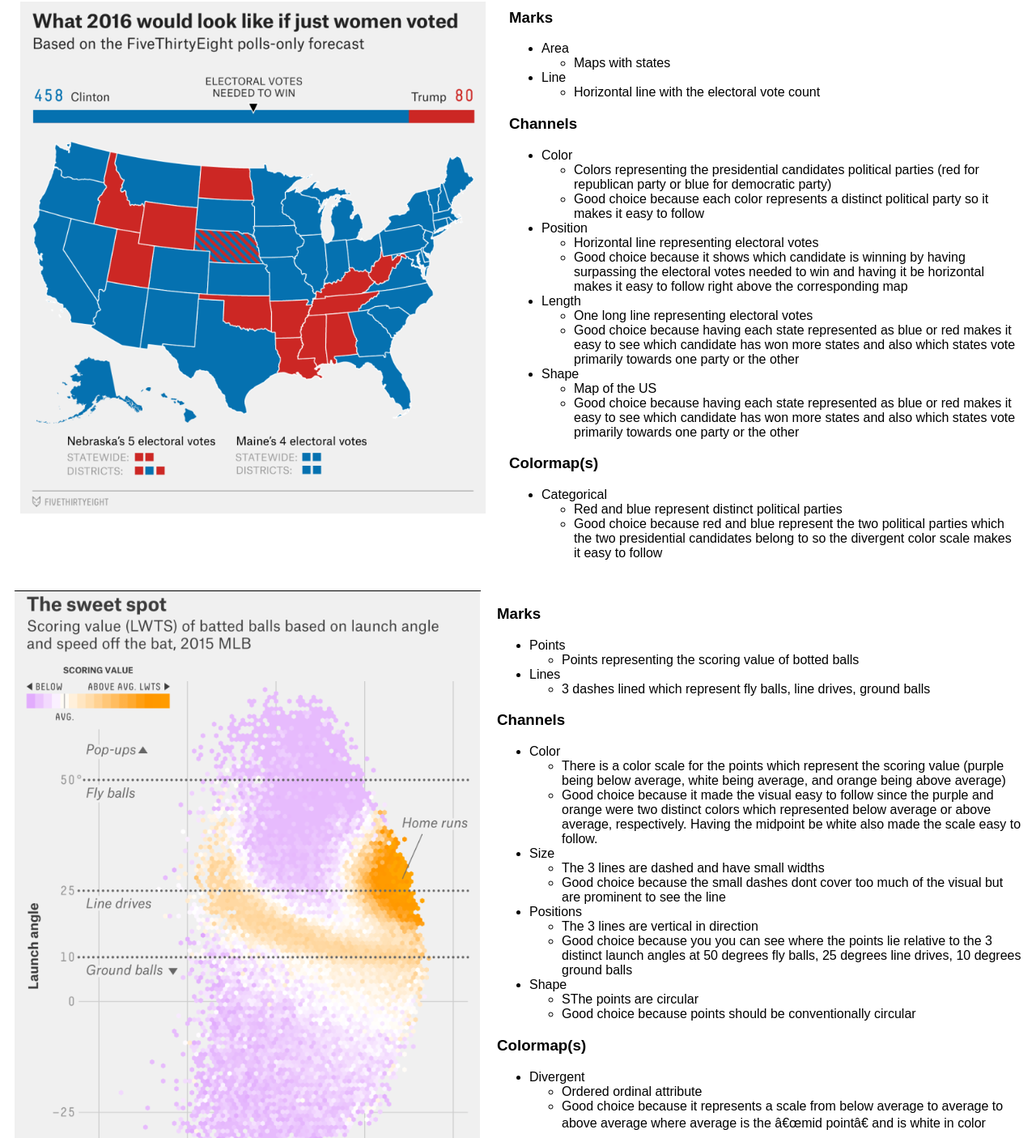
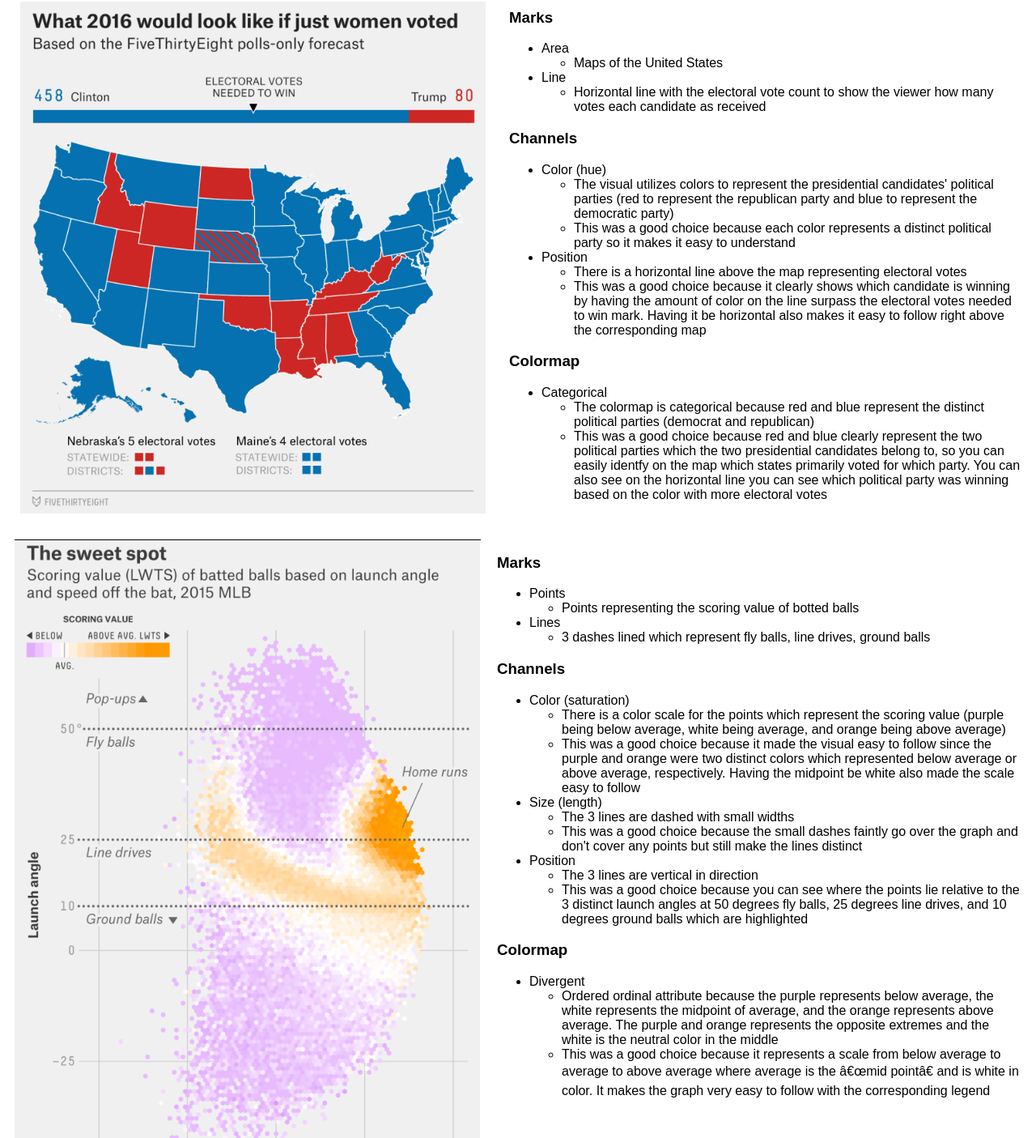
Before and after one commit to DS4200-S23-Class/hw-03-xander-and-adithi, a plain HTML site: page index.html in a window 1280 px wide. Shown: the part 119-1524 px from the top of the page at 81% size. Drawn offline with Linux system fonts and the light colour scheme.

Commit message:
adding more comments and editing/adding to the text explanations

```diff
--- a/index.html
+++ b/index.html
@@ -11,6 +11,7 @@
 
     <h1>hw-03: Interactive Webpage, and Marks & Channels</h1>
 
+    <!--create the interactive button to switch the view to "dark mode"-->
     <div class="centered"><button onclick="toggle_dark_mode()">Toggle Dark Mode</button></div>
 
     <div class="row">
@@ -24,45 +25,37 @@
             <ul>
                 <li>Area</li>
                 <ul>
-                    <li>Maps with states</li>
+                    <li>Maps of the United States</li>
                 </ul>
                 <li>Line</li>
                 <ul>
-                    <li>Horizontal line with the electoral vote count</li>
+                    <li>Horizontal line with the electoral vote count to show the viewer how many votes each candidate as received</li>
                 </ul>
             </ul>
 
+            <!--the channels for the first image-->
             <h3>Channels</h3>
             <ul>
-                <li>Color</li>
+                <li>Color (hue)</li>
                 <ul>
-                    <li>Colors representing the presidential candidates political parties (red for republican party or blue for democratic party)</li>
-                    <li>Good choice because each color represents a distinct political party so it makes it easy to follow</li>
+                    <li>The visual utilizes colors to represent the presidential candidates' political parties (red to represent the republican party and blue to represent the democratic party)</li>
+                    <li>This was a good choice because each color represents a distinct political party so it makes it easy to understand</li>
                 </ul>
 
                 <li>Position</li>
                 <ul>
-                    <li>Horizontal line representing electoral votes</li>
-                    <li>Good choice because it shows which candidate is winning by having surpassing the electoral votes needed to win and having it be horizontal makes it easy to follow right above the corresponding map</li>
-                </ul>
-                <li>Length</li>
-                <ul>
-                    <li>One long line representing electoral votes</li>
-                    <li>Good choice because having each state represented as blue or red makes it easy to see which candidate has won more states and also which states vote primarily towards one party or the other</li>
-                </ul>
-                <li>Shape</li>
-                <ul>
-                    <li>Map of the US</li>
-                    <li>Good choice because having each state represented as blue or red makes it easy to see which candidate has won more states and also which states vote primarily towards one party or the other</li>
+                    <li>There is a horizontal line above the map representing electoral votes</li>
+                    <li>This was a good choice because it clearly shows which candidate is winning by having the amount of color on the line surpass the electoral votes needed to win mark. Having it be horizontal also makes it easy to follow right above the corresponding map</li>
                 </ul>
             </ul>
 
-            <h3>Colormap(s)</h3>
+            <!--the colormap for the first image-->
+            <h3>Colormap</h3>
             <ul>
                 <li>Categorical</li>
                 <ul>
-                    <li>Red and blue represent distinct political parties</li>
-                    <li>Good choice because red and blue represent the two political parties which the two presidential candidates belong to so the divergent color scale makes it easy to follow</li>
+                    <li>The colormap is categorical because red and blue represent the distinct political parties (democrat and republican)</li>
+                    <li>This was a good choice because red and blue clearly represent the two political parties which the two presidential candidates belong to, so you can easily identfy on the map which states primarily voted for which party. You can also see on the horizontal line you can see which political party was winning based on the color with more electoral votes</li>
                 </ul>
             </ul>
 
@@ -75,6 +68,7 @@
             <img src="img/vis2.png">
         </div>
         <div class="col">
+            <!--the marks for the second image-->
             <h3>Marks</h3>
             <ul>
                 <li>Points</li>
@@ -86,37 +80,32 @@
                     <li>3 dashes lined which represent fly balls, line drives, ground balls</li>
                 </ul>
             </ul>
-
+            <!--the channels for the second image-->
             <h3>Channels</h3>
             <ul>
-                <li>Color</li>
+                <li>Color (saturation)</li>
                 <ul>
                     <li>There is a color scale for the points which represent the scoring value (purple being below average, white being average, and orange being above average)</li>
-                    <li>Good choice because it made the visual easy to follow since the purple and orange were two distinct colors which represented below average or above average, respectively. Having the midpoint be white also made the scale easy to follow.</li>
+                    <li>This was a good choice because it made the visual easy to follow since the purple and orange were two distinct colors which represented below average or above average, respectively. Having the midpoint be white also made the scale easy to follow</li>
                 </ul>
-                <li>Size</li>
+                <li>Size (length)</li>
                 <ul>
-                    <li>The 3 lines are dashed and have small widths</li>
-                    <li>Good choice because the small dashes dont cover too much of the visual but are prominent to see the line</li>
+                    <li>The 3 lines are dashed with small widths</li>
+                    <li>This was a good choice because the small dashes faintly go over the graph and don't cover any points but still make the lines distinct</li>
                 </ul>
-                <li>Positions</li>
+                <li>Position</li>
                 <ul>
                     <li>The 3 lines are vertical in direction</li>
-                    <li>Good choice because you you can see where the points lie relative to the 3 distinct launch angles at 50 degrees fly balls, 25 degrees line drives, 10 degrees ground balls</li>
-                </ul>
-                <li>Shape</li>
-                <ul>
-                    <li>SThe points are circular</li>
-                    <li>Good choice because points should be conventionally circular</li>
+                    <li>This was a good choice because you can see where the points lie relative to the 3 distinct launch angles at 50 degrees fly balls, 25 degrees line drives, and 10 degrees ground balls which are highlighted</li>
                 </ul>
             </ul>
-
-            <h3>Colormap(s)</h3>
+            <!--the colormap for the second image-->
+            <h3>Colormap</h3>
             <ul>
                 <li>Divergent</li>
                 <ul>
-                    <li>Ordered ordinal attribute</li>
-                    <li>Good choice because it represents a scale from below average to average to above average where average is the “mid point” and is white in color</li>
+                    <li>Ordered ordinal attribute because the purple represents below average, the white represents the midpoint of average, and the orange represents above average. The purple and orange represents the opposite extremes and the white is the neutral color in the middle</li>
+                    <li>This was a good choice because it represents a scale from below average to average to above average where average is the “mid point” and is white in color. It makes the graph very easy to follow with the corresponding legend</li>
                 </ul>
             </ul>
 
@@ -129,44 +118,48 @@
             <img src="img/vis3.png">
         </div>
         <div class="col">
+            <!--the marks for the third image-->
             <h3>Marks</h3>
             <ul>
-                <li>Area: Pie chart represented as a circle with wedges corresponding to the percentage</li>
+                <li>Area</li>
+                <ul>
+                    <li>Pie chart represented as a circle with wedges corresponding to each percentage</li>
+                </ul>
             </ul>
-
+            <!--the channels for the third image-->
             <h3>Channels</h3>
             <ul>
-                <li>Color: </li>
+                <li>Color (hue)</li>
                 <ul>
-                    <li>Each country corresponds to a wedge color</li>
-                    <li>Good choice because it makes the chart easy to follow and trace back to the corresponding country</li>
+                    <li>Each country corresponds to a distinct wedge color in the pie chart</li>
+                    <li>This was a good choice because it makes the chart easy to follow and trace back to the corresponding country based on color</li>
                 </ul>
-                <li>Shape: </li>
+                <li>Shape</li>
                 <ul>
-                    <li>Circle representing 100% and each wedge in the circle representing a percentage which all add up to 100%</li>
-                    <li>Good choice because teh circle represents the full 100% and all of the wedges add up to 100%</li>
+                    <li>The visual is a circular pie chart representing 100% and each wedge in the circle represents a percentage which all add up to 100%</li>
+                    <li>This was a good choice because, since we were dealing with percentages a pie chart made the most sense to show the proportions</li>
                 </ul>
-                <li>Size: </li>
+                <li>Size</li>
                 <ul>
-                    <li>Each wedge size corresponds to its percentage out of 100%</li>
-                    <li>Good choice because it shows the proportions relative to the total</li>
+                    <li>Each wedge size in the pie chart corresponds to its percentage out of 100%</li>
+                    <li>This was a good choice because it shows the proportion of individuals from each country relative to the total number of individuals in the sample data (top 50 finishers)</li>
                 </ul>
                 <ul>
                 </ul>
             </ul>
-
+            <!--the channels for the third image-->
             <h3>Colormap(s)</h3>
             <ul>
                 <li>Categorical: </li>
                 <ul>
-                    <li>Each color represents one distinct country</li>
-                    <li>Good choice because it makes the visual clear and easy to follow with the legend denoting each country's corresponding color on the chart </li>
+                    <li>Each color represents a distinct country of origin</li>
+                    <li>This was a good choice because it makes the visual clear and easy to follow with the legend denoting each country's corresponding distinct color on the chart</li>
                 </ul>
             </ul>
 
         </div>
     </div>
-
+    <!--resources used-->
     <h2>Acknowledgements</h2>
     <div>
         <ul>
```
